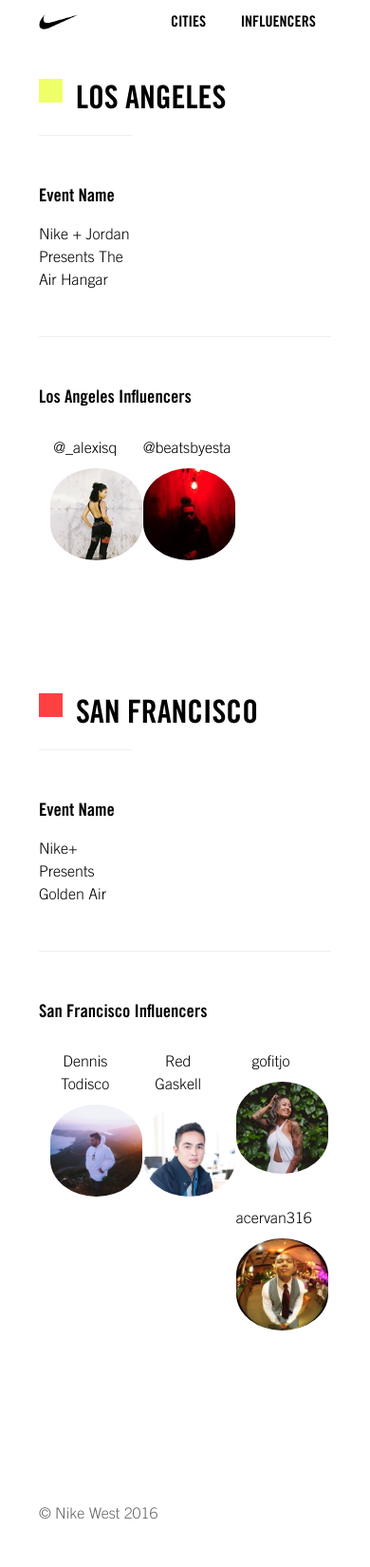
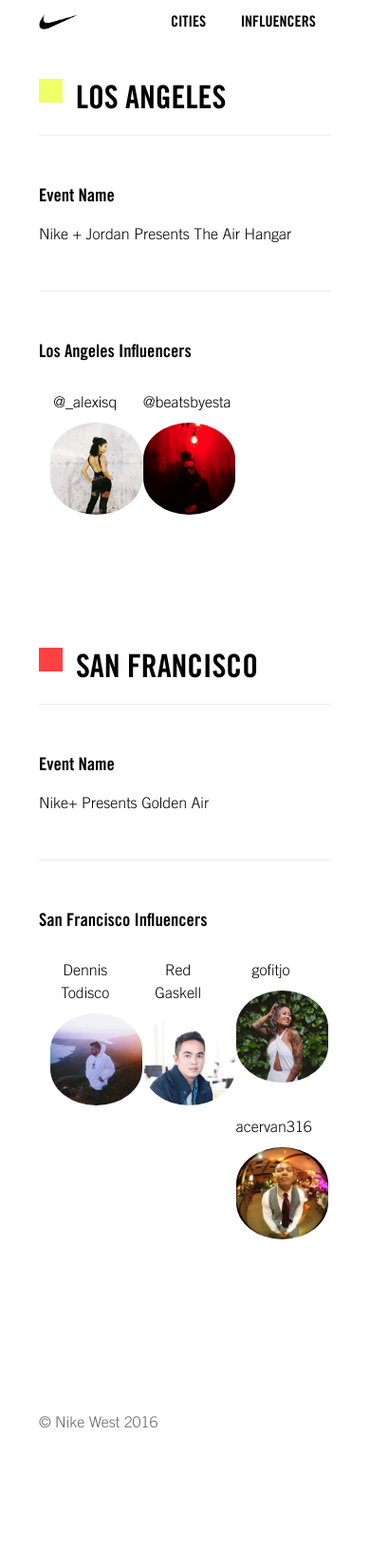
Before and after one commit to PHironaka/bream, a Jekyll site: the page built from cities.markdown, in a window 390 px wide. Shown: the whole page at 95% size. Built offline with Jekyll 4.4.1, drawn with Linux system fonts in a browser that asks for light colours; a script that is not in the unit is left out; after the commit the page ends 1554 px from its top, so only the background shows below that.

Commit message:
more responsive layout on city page

```diff
--- a/_sass/_layout.scss
+++ b/_sass/_layout.scss
@@ -280,6 +280,10 @@
   @include span-columns(4);
   padding: 3em 0;
   border-top: 1px solid #eee;
+
+  @media screen and (max-width: $break-small) {
+    width: 100%;
+    }
 }
 
 .influencer-list {
```
